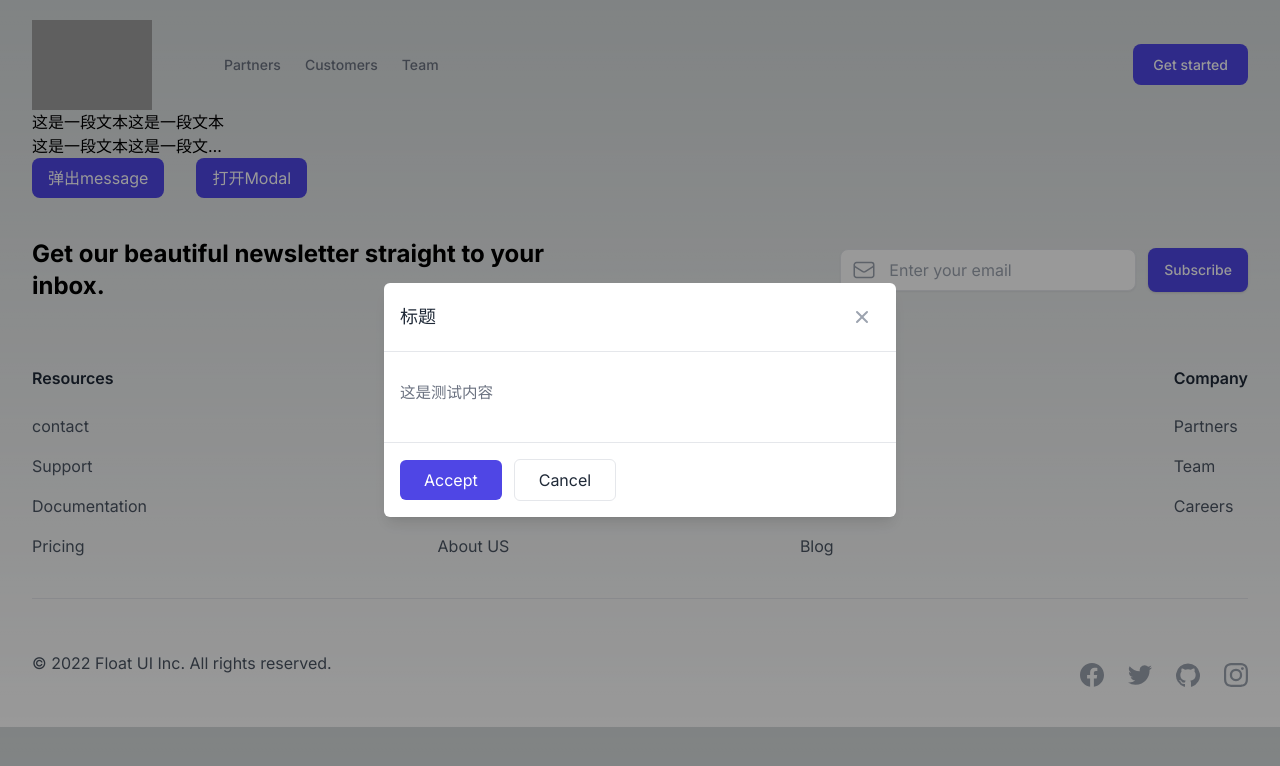
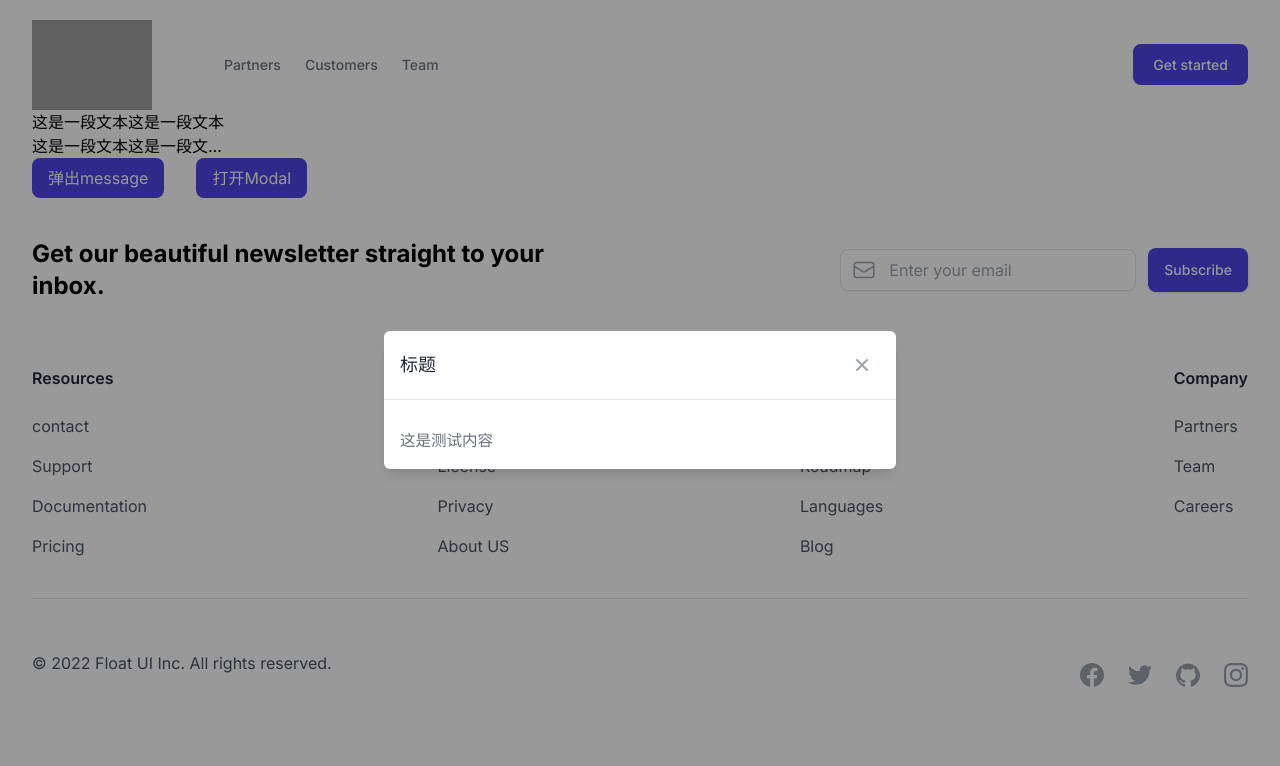
Before and after one commit to zhoushan1/next13-template, a Next.js app: page /css-demo in a window 1280 px wide. Both pictures are taken after a click on the button "打开Modal". Shown: the top 766 px of the page. Built offline with nearby package versions, Linux system fonts and the light colour scheme; grey boxes are pictures that could not be loaded.

Commit message:
feat: add

```diff
--- a/package.json
+++ b/package.json
@@ -14,6 +14,7 @@
     "@types/react": "18.2.20",
     "@types/react-dom": "18.2.7",
     "autoprefixer": "10.4.15",
+    "clsx": "^2.0.0",
     "eslint": "8.47.0",
     "eslint-config-next": "13.4.13",
     "next": "13.4.13",
--- a/src/app/css-demo/page.tsx
+++ b/src/app/css-demo/page.tsx
@@ -39,7 +39,12 @@ export default function Index() {
           打开Modal
         </button>
       </div>
-      <Modal visible={visible} onCancel={() => setVisible(false)} title="标题">
+      <Modal
+        visible={visible}
+        onCancel={() => setVisible(false)}
+        title="标题"
+        footer={null}
+      >
         这是测试内容
       </Modal>
     </Container>
--- a/src/app/globals.css
+++ b/src/app/globals.css
@@ -17,11 +17,11 @@
 }
 
 body {
-  color: rgb(var(--foreground-rgb));
+  /* color: rgb(var(--foreground-rgb));
   background: linear-gradient(
       to bottom,
       transparent,
       rgb(var(--background-end-rgb))
     )
-    rgb(var(--background-start-rgb));
+    rgb(var(--background-start-rgb)); */
 }
--- a/src/app/layout.tsx
+++ b/src/app/layout.tsx
@@ -3,6 +3,7 @@ import type { Metadata } from 'next';
 import { Inter } from 'next/font/google';
 import './globals.css';
 import { MessageProvider } from '@/components/message';
+import cx from 'clsx';
 
 const inter = Inter({ subsets: ['latin'] });
 
@@ -18,7 +19,7 @@ export default function RootLayout({
 }) {
   return (
     <html lang="en">
-      <body className={inter.className}>
+      <body className={cx(inter.className, 'min-h-screen')}>
         <MessageProvider>
           <CustomLayout>{children}</CustomLayout>
         </MessageProvider>
--- a/src/components/modal.tsx
+++ b/src/components/modal.tsx
@@ -6,6 +6,7 @@ interface Props {
   onCancel?: () => void;
   children: React.ReactNode;
   title?: React.ReactNode | string;
+  footer?: React.ReactNode;
 }
 
 export default function Modal({
@@ -14,7 +15,40 @@ export default function Modal({
   onCancel,
   children,
   title,
+  footer,
 }: Props) {
+  const renderFooter = () => {
+    if (footer === null) {
+      return null;
+    }
+    return (
+      <div className="mt-5 flex  items-center gap-3 border-t p-4">
+        {footer ? (
+          footer
+        ) : (
+          <>
+            <button
+              className="rounded-md bg-indigo-600 px-6 py-2 text-white outline-none ring-indigo-600 ring-offset-2 focus:ring-2"
+              onClick={() => {
+                onOk?.();
+              }}
+            >
+              Accept
+            </button>
+            <button
+              className="rounded-md border px-6 py-2 text-gray-800 outline-none ring-indigo-600 ring-offset-2 focus:ring-2"
+              onClick={() => {
+                onCancel?.();
+              }}
+            >
+              Cancel
+            </button>
+          </>
+        )}
+      </div>
+    );
+  };
+
   return visible ? (
     <div className="fixed inset-0 z-10 overflow-y-auto">
       <div
@@ -50,24 +84,7 @@ export default function Modal({
           <div className="mt-3 space-y-2 p-4 text-[15.5px] leading-relaxed text-gray-500">
             {children}
           </div>
-          <div className="mt-5 flex items-center gap-3 border-t p-4">
-            <button
-              className="rounded-md bg-indigo-600 px-6 py-2 text-white outline-none ring-indigo-600 ring-offset-2 focus:ring-2"
-              onClick={() => {
-                onOk?.();
-              }}
-            >
-              Accept
-            </button>
-            <button
-              className="rounded-md border px-6 py-2 text-gray-800 outline-none ring-indigo-600 ring-offset-2 focus:ring-2"
-              onClick={() => {
-                onCancel?.();
-              }}
-            >
-              Cancel
-            </button>
-          </div>
+          {renderFooter()}
         </div>
       </div>
     </div>
```
Also changed, not shown: 1 other file (tests, documents, lock files or other folders).
